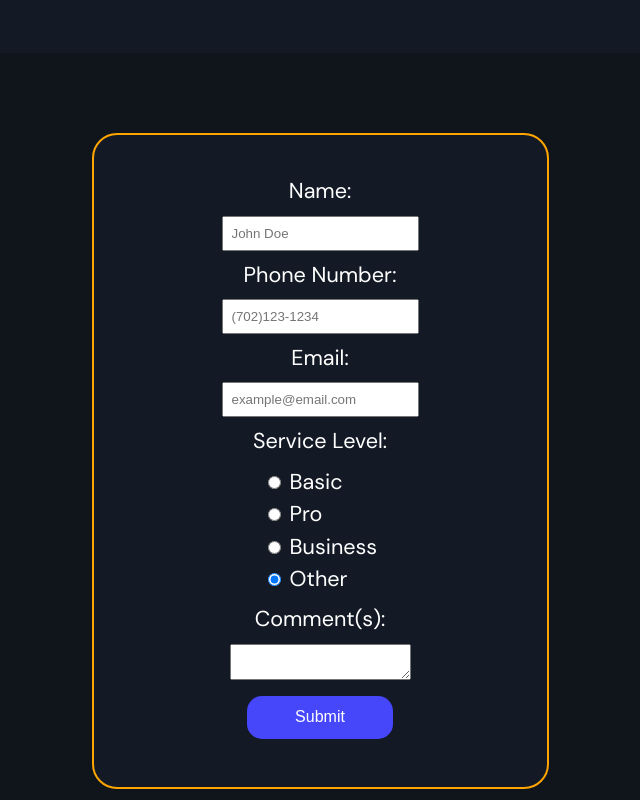
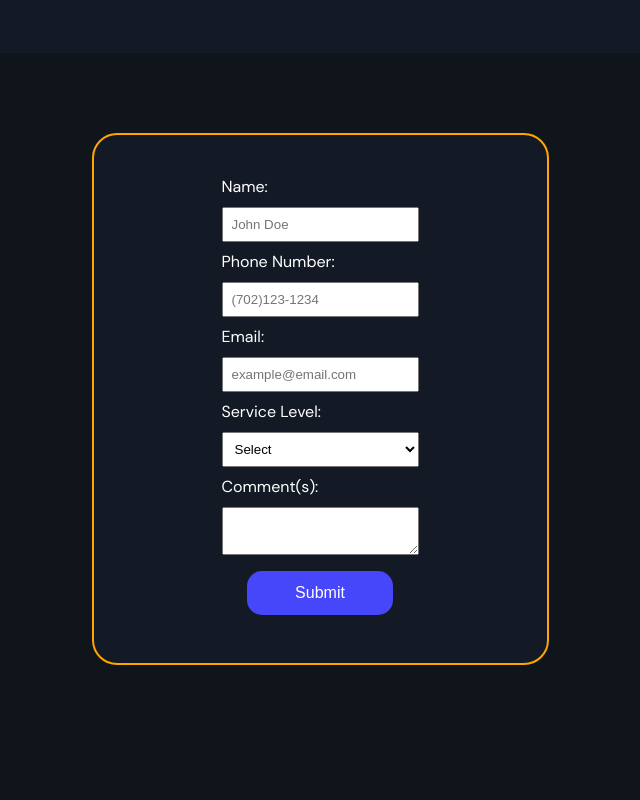
Before and after one commit to Brehtyn/CallofDooty, a plain HTML site: page contact.html in a window 1280 px wide. Shown: the part 560-1360 px from the top of the page, without its empty margins (320-960 px from the left). Drawn offline with Linux system fonts and the light colour scheme.

Commit message:
form update
+padded inputs & aligned left
+changed radio buttons to select

```diff
--- a/assets/common/style.css
+++ b/assets/common/style.css
@@ -470,26 +470,26 @@ footer {
 
 
 @media screen and (min-width: 600px) {
-  .form > form {
+  form {
     padding: 2rem 8rem;
   }
 }
 @media screen and (max-width: 599px) and (min-width: 420px) {
-  .form > form {
+  form {
     padding: 2rem 4rem;
   }
 }
 @media screen and (max-width: 419px) and (min-width: 380px) {
-  .form > form {
+  form {
     padding: 2rem 3rem;
   }
 }
 @media screen and (max-width: 379px)  {
-  .form > form {
+  form {
     padding: 2rem 1.1rem;
   }
 }
-.form > form {
+form {
   width: fit-content;
   flex-direction: column;
   color: white;
@@ -499,8 +499,15 @@ footer {
   border-radius: 25px;
   margin: 1rem auto;
 }
-.form > form > span,
-.form > form > input {
+form > input,
+form > select,
+form > textarea {
   padding: .5rem;
-  text-align: start !important;
+  width: 100%;
 }
+form > span,
+form > select > option {
+  padding: .5rem 0;
+  font-size: 1rem;
+  align-self: flex-start !important;
+}
--- a/common.js
+++ b/common.js
@@ -14,6 +14,11 @@ function validateForm() {
     alert("Please provide your email address.");
     return false;
   }
+  var k = document.forms["generalcontactform"]["service"].value;
+  if (k == "") {
+    alert("Please include your desired service.");
+    return false;
+  }
   var k = document.forms["generalcontactform"]["message"].value;
   if (k == "") {
     alert("Please include your desired comment.");
--- a/contact.html
+++ b/contact.html
@@ -58,11 +58,11 @@
 
   <section class="bg-primary">
     <h1> Contact Form </h1>
-    <p>Our plumbers are professional and diligent, but working the front lines is hard work! Please be considerate of what you write to our "troops". </p>
+    <p>Our plumbers are professional and diligent, but working the front lines is hard work! Please be considerate of
+      what you write to our "troops". </p>
   </section>
 
   <section>
-    <div class="form" id="contactForm">
     <form name="generalcontactform" method="post" class="flex_container bg-primary" action="forms/contactForm.php">
       <span> Name: </span>
       <input type="text" class="private_form" name="name" placeholder="John Doe">
@@ -71,21 +71,18 @@
       <span> Email: </span>
       <input type="email" class="private_form" name="email" placeholder="example@email.com">
       <span> Service Level: </span>
-        <div>
-        <input type="radio" id="basic" name="service" value="Basic">
-        <label for="basic" >Basic </label><br>
-        <input type="radio" id="pro" name="service" value="Pro">
-        <label for="pro"> Pro </label><br>
-        <input type="radio" id="business" name="service" value="Business">
-        <label for="business"> Business </label><br>
-        <input type="radio" id="other" name="service" value="Other" checked>
-        <label for="other"> Other </label>
-        </div>
+      <select name="service">
+        <option value="" selected disabled hidden>Select</option>
+        <option type="radio" value="Basic"> Basic </option>
+        <option type="radio" value="Pro"> Pro </option>
+        <option type="radio" value="Business"> Business </option>
+        <option type="radio" value="Other"> Other </option>
+      </select>
       <span> Comment(s): </span>
       <textarea type="text" class="private_form" name="message" placeholder=""> </textarea>
-        <button class="border_primary open_cursor" type="submit" value="Send Form" onclick="return validateForm()"> Submit </button>
+      <button class="border_primary open_cursor" type="submit" value="Send Form" onclick="return validateForm()">
+        Submit </button>
     </form>
-    </div>
   </section>
 
   <section>
@@ -111,8 +108,8 @@
         <div>
           <a href="https://www.instagram.com/callofdootylv/"> <img src="assets/instagram_icon.png" width="25px"
               alt="Instagram"> </a>
-          <a href="https://www.facebook.com/Call-Of-Dooty-104157772059957/"> <img src="assets/facebook_icon.png" width="25px"
-              alt="Facebook"> </a>
+          <a href="https://www.facebook.com/Call-Of-Dooty-104157772059957/"> <img src="assets/facebook_icon.png"
+              width="25px" alt="Facebook"> </a>
         </div>
       </div>
     </footer>
```
Lines whose indentation alone changed are shown as unchanged.
